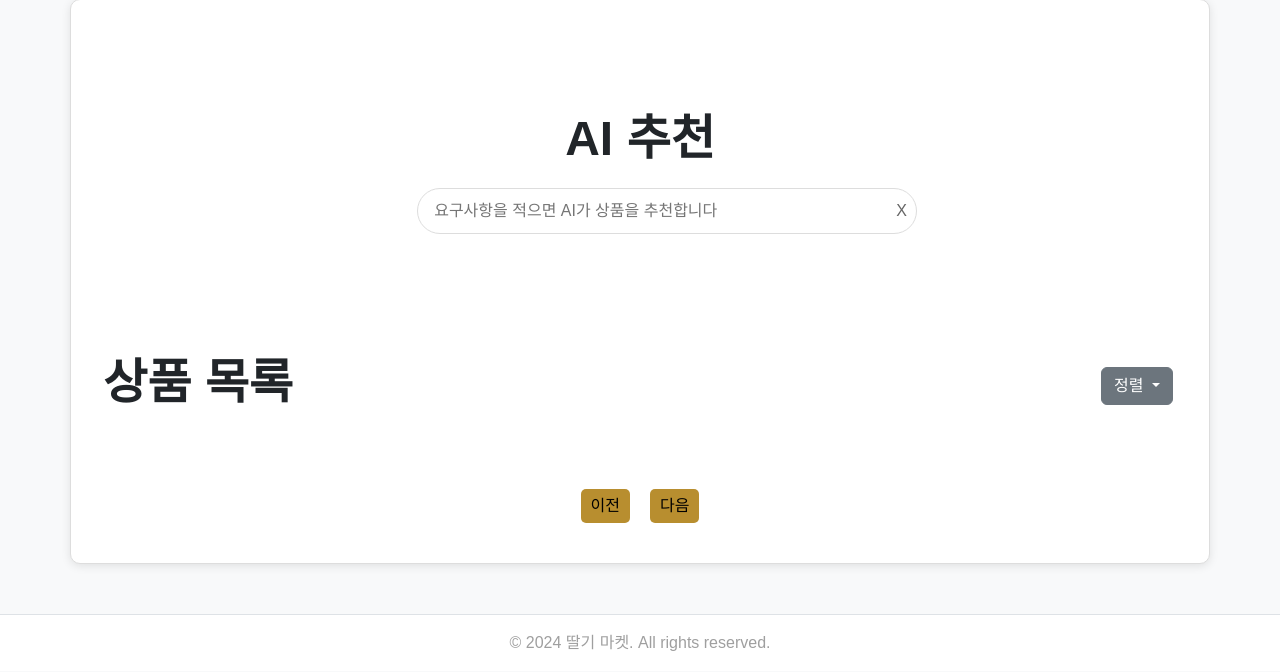
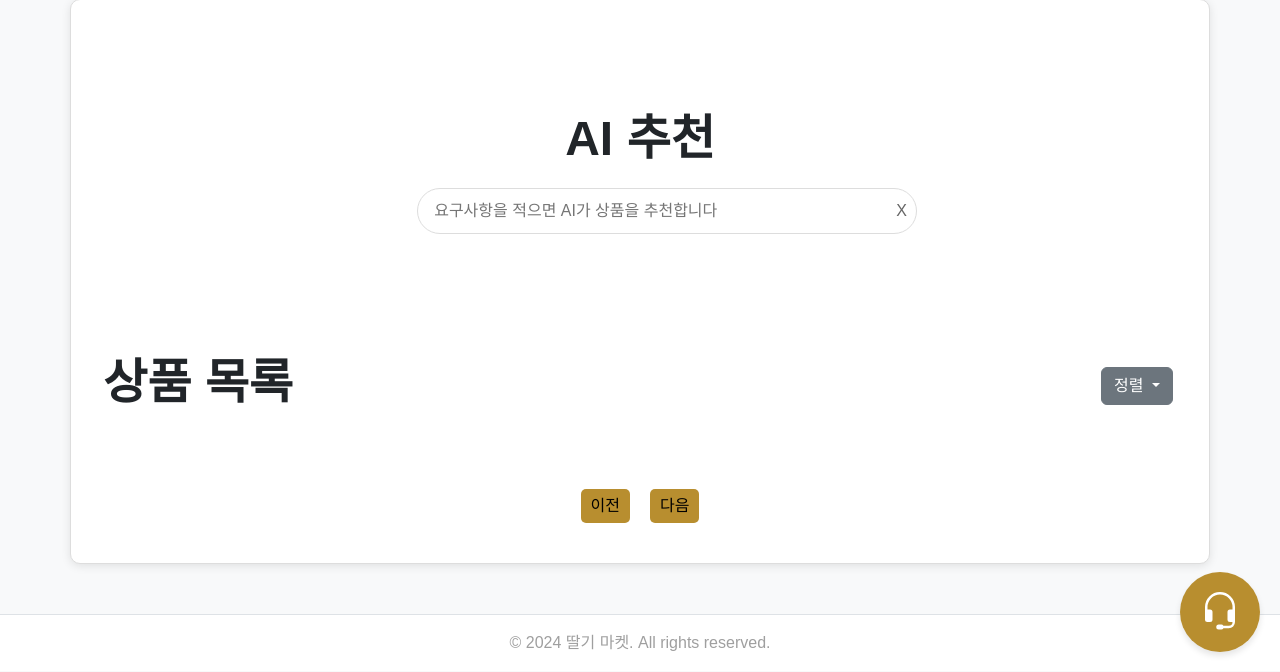
Before and after one commit to Limsunoh/Project_SANA_I, a Django app: template products/templates/home.html in a window 1280 px wide. Shown: the part 128-800 px from the top of the page. Run offline with Django 4.2, Linux system fonts and the light colour scheme; the template is opened without the code that fills it, so the values that code supplies are empty.

Commit message:
feat: add 1:1 inquiry button and interaction

```diff
--- a/static/css/base.css
+++ b/static/css/base.css
@@ -182,3 +182,49 @@ footer p {
     color: #333; /* 색상 */
     text-align: center; /* 중앙 정렬 */
 }
+
+/* 톡(Talk) 버튼 고정 스타일 */
+#talk-button {
+    position: fixed;
+    bottom: 20px;
+    right: 20px;
+    z-index: 1000;
+    background-color: #b88e2f;
+    color: white;
+    border: none;
+    padding: 20px 20px;
+    border-radius: 50px;
+    font-size: 16px;
+    box-shadow: 0px 4px 6px rgba(0, 0, 0, 0.1);
+    cursor: pointer;
+    transition: background-color 0.3s ease;
+}
+
+/* 톡 버튼 hover 시 배경색 변화 */
+#talk-button:hover {
+    background-color: #c0247f;
+}
+
+/* 톡(Talk) 버튼에 호버 시 말풍선 */
+#talk-button::after {
+    content: "1:1 문의";
+    position: absolute;
+    bottom: 90px; /* 버튼 위에 말풍선 위치 */
+    right: 50%;
+    transform: translateX(50%);
+    background-color: #333;
+    color: #fff;
+    padding: 5px 10px;
+    border-radius: 5px;
+    white-space: nowrap;
+    font-size: 20px;
+    opacity: 0;
+    transition: opacity 0.3s ease;
+    pointer-events: none;
+    z-index: 1001;
+}
+
+/* Talk 버튼 hover 시 말풍선 표시 */
+#talk-button:hover::after {
+    opacity: 1;
+}
--- a/static/js/base.js
+++ b/static/js/base.js
@@ -104,4 +104,14 @@ document.addEventListener('DOMContentLoaded', function () {
             window.location.href = "/api/products/create/"; // 상품 등록 페이지로 이동
         });
     }
+
+    // 톡(Talk) 버튼 관련 이벤트 추가
+    const talkButton = document.getElementById('talk-button');
+
+    if (talkButton) {
+        talkButton.addEventListener('click', function () {
+            alert('1:1 문의 버튼 클릭됨');
+            // 팝업 창 및 GPT 연동 기능은 이후에 구현 예정
+        });
+    }
 });
--- a/templates/base.html
+++ b/templates/base.html
@@ -74,6 +74,13 @@
         {% endblock %}
     </div>
 
+    <!-- 톡(Talk) 버튼 -->
+    <button id="talk-button" class="btn btn-primary" title="1:1 문의">
+        <svg xmlns="http://www.w3.org/2000/svg" width="40" height="40" fill="currentColor" class="bi bi-headset" viewBox="0 0 16 16">
+            <path d="M8 1a5 5 0 0 0-5 5v1h1a1 1 0 0 1 1 1v3a1 1 0 0 1-1 1H3a1 1 0 0 1-1-1V6a6 6 0 1 1 12 0v6a2.5 2.5 0 0 1-2.5 2.5H9.366a1 1 0 0 1-.866.5h-1a1 1 0 1 1 0-2h1a1 1 0 0 1 .866.5H11.5A1.5 1.5 0 0 0 13 12h-1a1 1 0 0 1-1-1V8a1 1 0 0 1 1-1h1V6a5 5 0 0 0-5-5"/>
+        </svg>
+    </button>
+
     <!-- 공통 푸터 -->
     <footer class="bg-white text-center py-3 border-top mt-5">
         <p>&copy; 2024 딸기 마켓. All rights reserved.</p>
@@ -82,8 +89,11 @@
     <script src="{% static 'js/base.js' %}"></script>
     <script src="https://cdn.jsdelivr.net/npm/bootstrap@5.3.3/dist/js/bootstrap.bundle.min.js" integrity="sha384-YvpcrYf0tY3lHB60NNkmXc5s9fDVZLESaAA55NDzOxhy9GkcIdslK1eN7N6jIeHz" crossorigin="anonymous"></script>
 
-    <!-- 각 템플릿에서 추가할 수 있는 자바스크립트 -->
+
     {% block scripts %}
+    <script>
+
+    </script>
     {% endblock %}
 </body>
 
```
